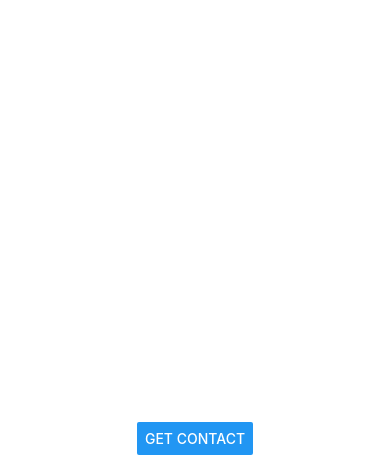
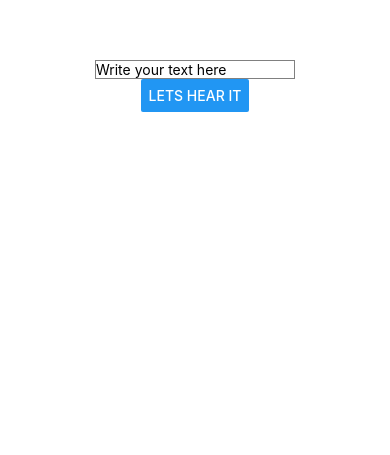
Before and after one commit to SProkopios/mobiiliohjelmointi, a React Native app: screen / in a window 390 px wide. Shown: the part 389-844 px from the top of the page. Built offline with nearby package versions, Linux system fonts and the light colour scheme.

Commit message:
Tehtävä 14

```diff
--- a/App.js
+++ b/App.js
@@ -1,40 +1,31 @@
 import { View, FlatList, TextInput, Button, StyleSheet, Text } from "react-native";
 import { useState } from "react";
-import * as Contacts from 'expo-contacts';
+import * as Speech from 'expo-speech';
 
 
 export default function App() {
-  const [contact, setContact] = useState();
+  const [text, setText] = useState();
 
 
-  const getContacts = async () => {
-    const { status } = await Contacts.requestPermissionsAsync();
-    if (status === 'granted') {
-      const { data } = await Contacts.getContactsAsync(
-        { fields: [Contacts.Fields.PhoneNumbers] }
-      );
-      if (data.length > 0) {
-        setContact(data);
-      }
-    }
+  const speak = () => {
+    Speech.speak(text);
   };
-
-
-
 
 
   return (
     <View style={styles.container}>
-      <FlatList
-        data={ contact }
-        renderItem={({ item }) =>
-          <Text>{item.name} {item.phoneNumbers[0].number}</Text>
-        }
+      <TextInput
+        style={styles.texts}
+        placeholder="Write your text here"
+        onChangeText={(text) => setText(text)}
+        value={text}
       />
-      <Button title="Get Contact" onPress={getContacts} />
+      <Button title="LETS HEAR IT" onPress={speak} />
     </View>
   );
 }
+
+
 const styles = StyleSheet.create({
   container: {
     flex: 1,
--- a/package.json
+++ b/package.json
@@ -26,7 +26,8 @@
     "react-native-screens": "~3.22.0",
     "expo-camera": "~13.4.4",
     "expo-contacts": "~12.2.0",
-    "expo-sms": "~11.4.0"
+    "expo-sms": "~11.4.0",
+    "expo-speech": "~11.3.0"
   },
   "devDependencies": {
     "@babel/core": "^7.20.0"
```
Also changed, not shown: 1 other file (tests, documents, lock files or other folders).
